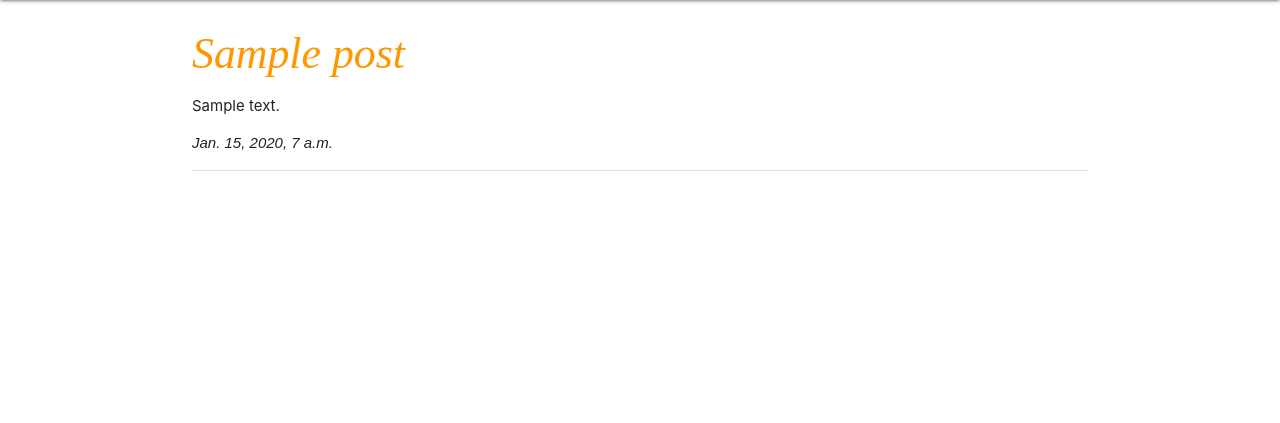
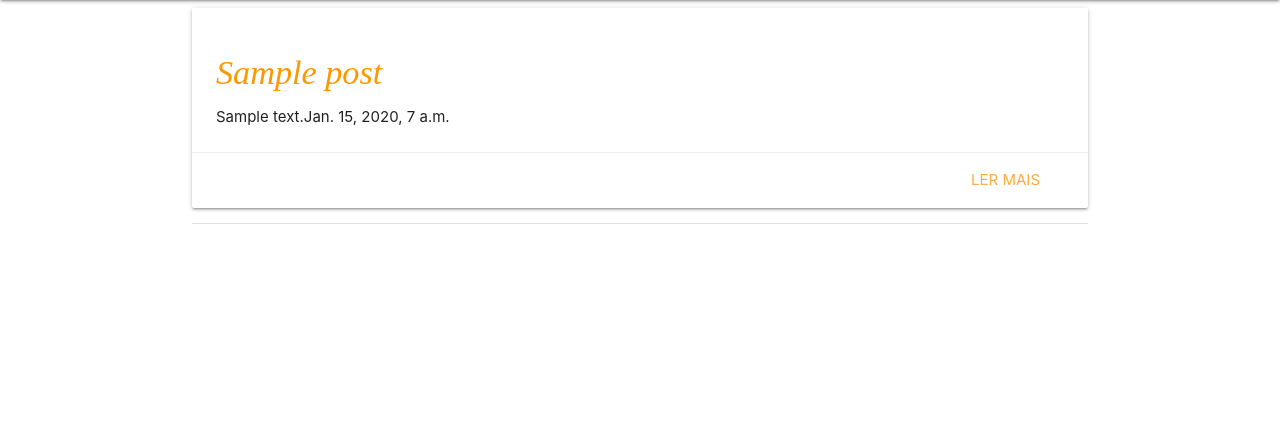
Before and after one commit to LucasSantus/blog, a Django app: page / in a window 1280 px wide. Shown: the part 64-487 px from the top of the page. Run offline with Django 3.2, Linux system fonts and the light colour scheme; tables that the repository leaves empty hold one stand-in row (values such as "Sample post").

Commit message:
inserindo modificações ao projeto

```diff
--- a/templates/home/index.html
+++ b/templates/home/index.html
@@ -11,21 +11,20 @@
 
     <div class="container">
         {% for post in list_posts %}
-                <div class="format">
-                    <h3>
-                        <a href="{% url 'post_detail' pk=post.pk %}" class="truncate title">
-                            {{ post.title }}
-                        </a>
-                    </h3>
-                    <article>
-                        <p>
-                            {{ post.text }}
-                            <div class="data_publicacao">
-                                {{ post.published_date }}
-                            </div>
-                        </p>
-                    </article>
+              <div class="col s12 m7">
+                <div class="card horizontal">
+                <div class="card-stacked">
+                    <div class="card-content">
+                        <h4 class=" title">{{ post.title }}</h4>
+                            <p>{{ post.text }}{{ post.published_date }}</p>
+                        </div>
+                        <div class="card-action">
+                            <a href="{% url 'post_detail' pk=post.pk %}" class="right">LER MAIS</a>
+                        </div>
+                    </div>
                 </div>
+            </div>
+
                 <div class="divider"></div>
         {% endfor %}
     </div>
```
